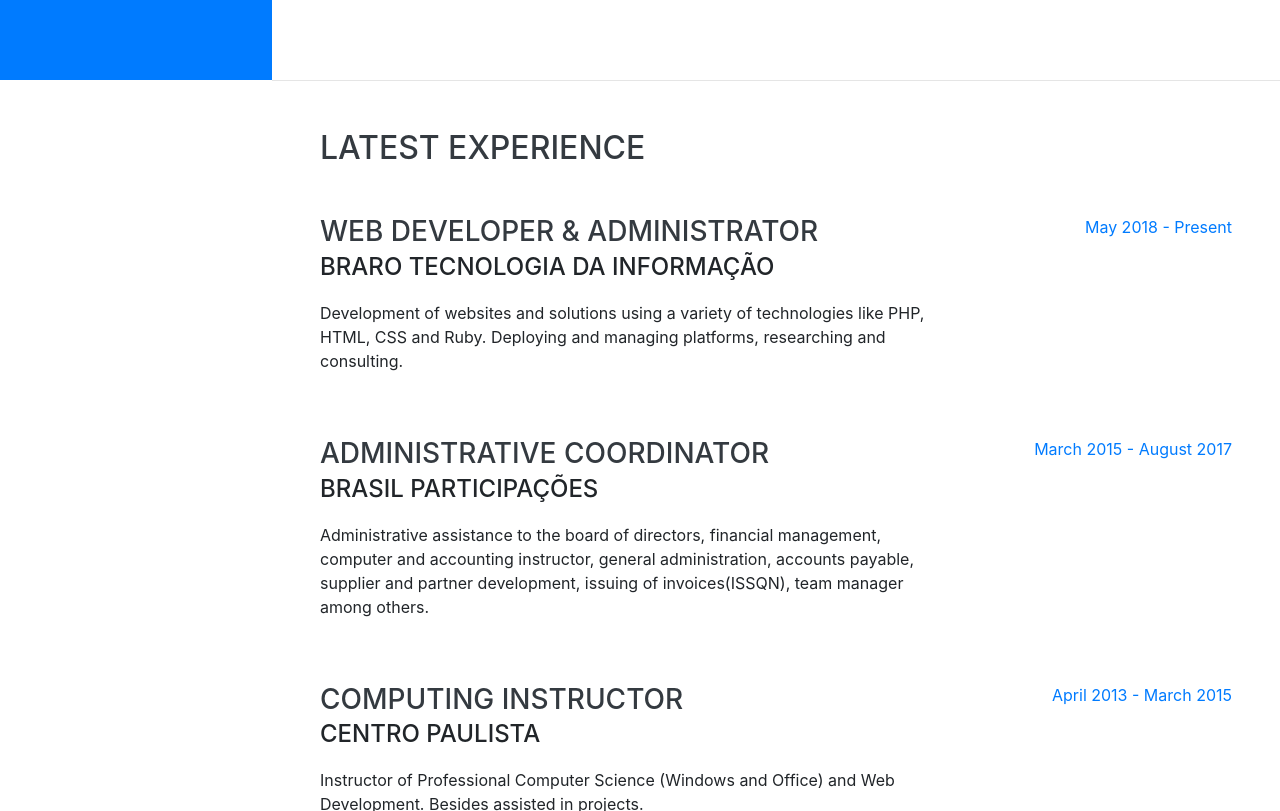
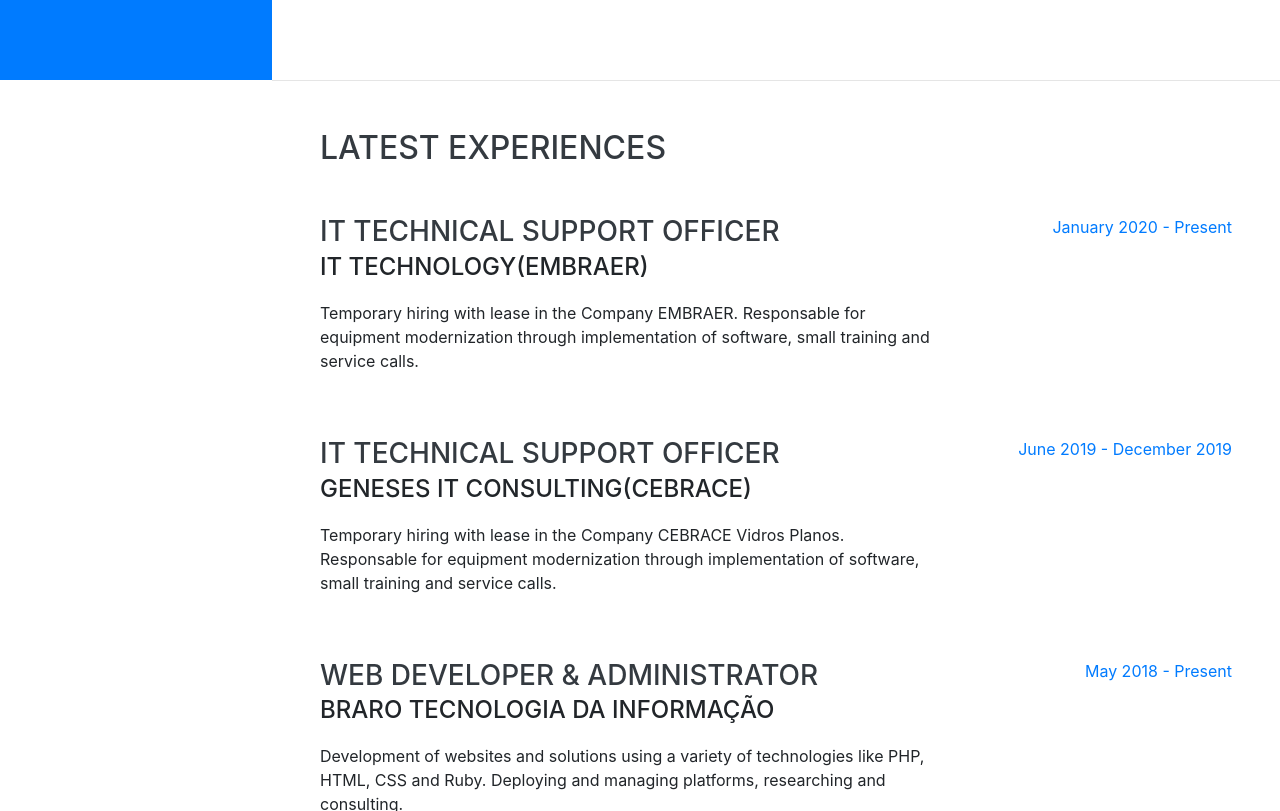
Before and after one commit to abrandao/abrandao.github.io, a website with bundled scripts: page index.html in a window 1280 px wide. Shown: the part 720-1531 px from the top of the page. Built offline with nearby package versions, Linux system fonts and the light colour scheme; a web font is replaced by a local one.

Commit message:
Data updating

```diff
--- a/index.html
+++ b/index.html
@@ -101,7 +101,29 @@
 
     <section class="resume-section p-3 p-lg-5 d-flex justify-content-center" id="experience">
       <div class="w-100">
-        <h2 class="mb-5">Latest Experience</h2>
+        <h2 class="mb-5">Latest Experiences</h2>
+
+        <div class="resume-item d-flex flex-column flex-md-row justify-content-between mb-5">
+          <div class="resume-content">
+            <h3 class="mb-0">It Technical Support Officer</h3>
+            <div class="subheading mb-3">IT Technology(EMBRAER)</div>
+            <p>Temporary hiring with lease in the Company EMBRAER. Responsable for equipment modernization through implementation of software, small training and service calls.</p>
+          </div>
+          <div class="resume-date text-md-right">
+            <span class="text-primary">January 2020 - Present</span>
+          </div>
+        </div>
+
+        <div class="resume-item d-flex flex-column flex-md-row justify-content-between mb-5">
+          <div class="resume-content">
+            <h3 class="mb-0">It Technical Support Officer</h3>
+            <div class="subheading mb-3">Geneses IT Consulting(CEBRACE)</div>
+            <p>Temporary hiring with lease in the Company CEBRACE Vidros Planos. Responsable for equipment modernization through implementation of software, small training and service calls.</p>
+          </div>
+          <div class="resume-date text-md-right">
+            <span class="text-primary">June 2019 - December 2019</span>
+          </div>
+        </div>
 
         <div class="resume-item d-flex flex-column flex-md-row justify-content-between mb-5">
           <div class="resume-content">
```
